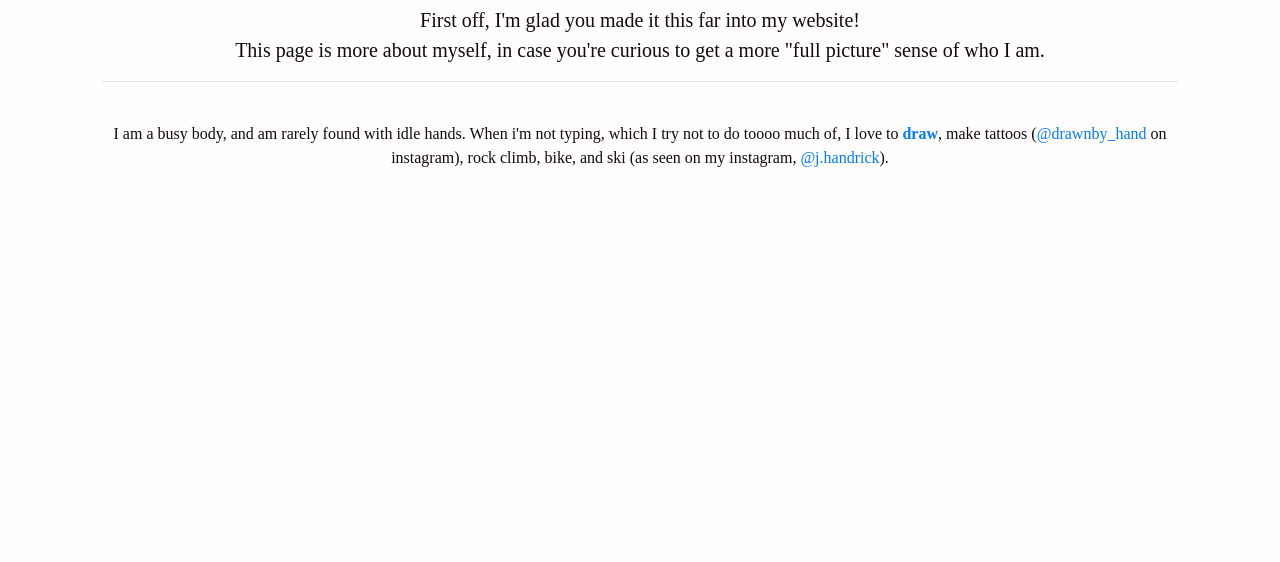
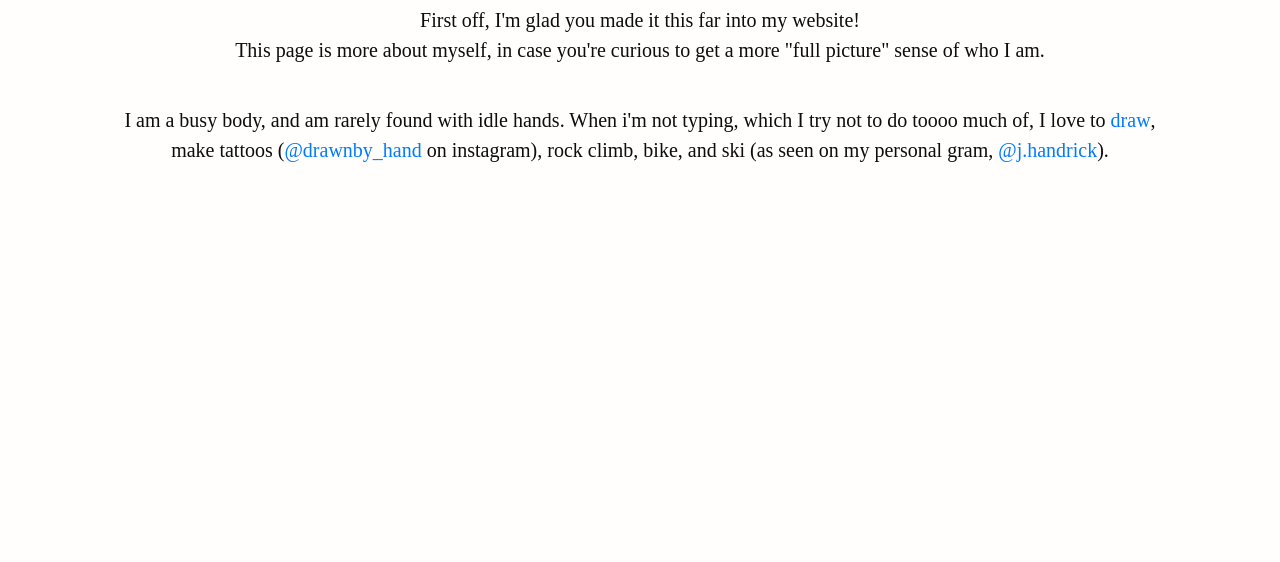
Before and after one commit to j-handrick/github.io, a plain HTML site: page aboutme.html in a window 1280 px wide. Shown: the part 238-800 px from the top of the page. Drawn offline with nearby package versions, Linux system fonts and the light colour scheme.

Commit message:
about me

```diff
--- a/aboutme.html
+++ b/aboutme.html
@@ -54,8 +54,9 @@
         <div class="colorChange">
           <h1 class="display-4 py-5">About <span>Me</span></h1>
         </div>
-        <p class="lead">First off, I'm glad you made it this far into my website!<br> This page is more about myself, in case you're curious to get a more <strong>"full picture"</strong> sense of who I am.</p><hr><br>
-        <p>I am a busy body, and am rarely found with idle hands. When i'm not typing, which I try not to do toooo much of, I love to <a href="#"><strong>draw</strong></a>, make tattoos (<a href="https://www.instagram.com/drawnby_hand/" target="_blank">@drawnby_hand</a> on instagram), rock climb, bike, and ski (as seen on my instagram, <a href="https://www.instagram.com/j.handrick/" target="_blank">@j.handrick</a>).</p>
+        <p class="lead">First off, I'm glad you made it this far into my website!<br> This page is more about myself, in case you're curious to get a more <strong>"full picture"</strong> sense of who I am.</p>
+        <br>
+        <p class="lead">I am a busy body, and am rarely found with idle hands. When i'm not typing, which I try not to do toooo much of, I love to <a href="#"><strong>draw</strong></a>, make tattoos (<a href="https://www.instagram.com/drawnby_hand/" target="_blank">@drawnby_hand</a> on instagram), rock climb, bike, and ski (as seen on my personal gram, <a href="https://www.instagram.com/j.handrick/" target="_blank">@j.handrick</a>).</p>
       </div>
     </div>
   </div>
```
